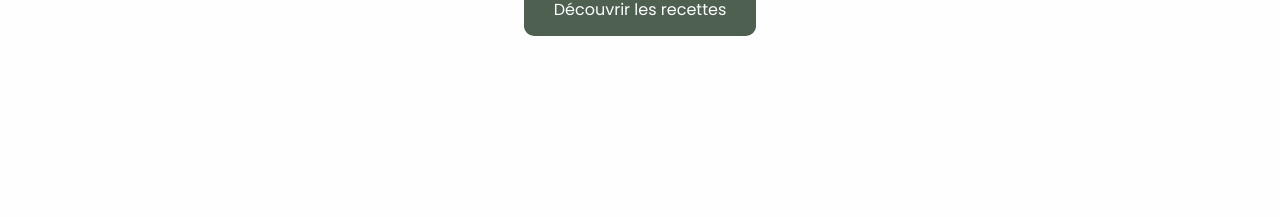
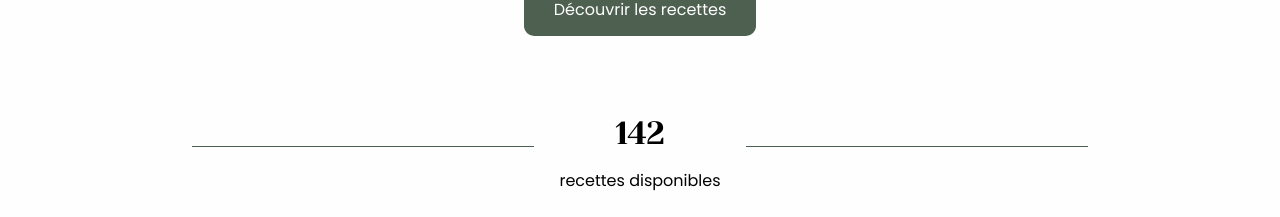
Before and after one commit to krauzeure/veggiefest, a Next.js app: page / in a window 1280 px wide. Shown: the part 735-952 px from the top of the page. Before the commit the page ends 893 px from the top, so only its background shows below. Built offline with nearby package versions, Linux system fonts and the light colour scheme.

Commit message:
Adding stats on homepage as a placeholder

```diff
--- a/pages/index.module.css
+++ b/pages/index.module.css
@@ -42,6 +42,35 @@
   transition: transform 200ms ease-in-out;
 }
 
+.stats {
+  text-align: center;
+  display: flex;
+  justify-content: center;
+  position: relative;
+  width: 100%;
+}
+
+.bar {
+  height: 1px;
+  background-color: var(--primary);
+  width: 100%;
+  position: absolute;
+  top: 50%;
+}
+
+.stats div:nth-child(2) {
+  background-color: var(--background);
+  border-radius: 10%;
+  padding: 5px 25px;
+  width: fit-content;
+  position: relative;
+}
+
+.stats p:nth-child(1) {
+  font-size: 2rem;
+  margin-bottom: 0;
+}
+
 .ctaSection {
   margin: 3.5rem 0;
   text-align: center;
--- a/pages/index.tsx
+++ b/pages/index.tsx
@@ -6,7 +6,7 @@ import image2 from '../assets/joseph-gonzalez-fdlZBWIP0aM-unsplash.jpg';
 import image3 from '../assets/joseph-gonzalez-zcUgjyqEwe8-unsplash.jpg';
 import Link from 'next/link';
 
-import { Yeseva_One } from 'next/font/google'
+import { Poppins, Yeseva_One } from 'next/font/google'
 const yeseva = Yeseva_One({ weight: '400', subsets:['latin'] })
 
 export default function Home() {
@@ -55,6 +55,13 @@ export default function Home() {
           <p>Toutes les recettes sur le site sont <strong>entièrement végétariennes</strong>. Plus besoin de passer à la loupe tous les ingrédients d'une recette pour vous assurer de ne pas rater un aliment animal. Cuisinez tranquille !</p>
           <Link href="/recipes">Découvrir les recettes</Link>
         </section>
+        <section className={styles.stats}>
+          <div className={styles.bar}></div>
+          <div>
+          <p className={yeseva.className}>142</p>
+          <p>recettes disponibles</p>
+          </div>
+        </section>
       </main>
     </>
   );
```
